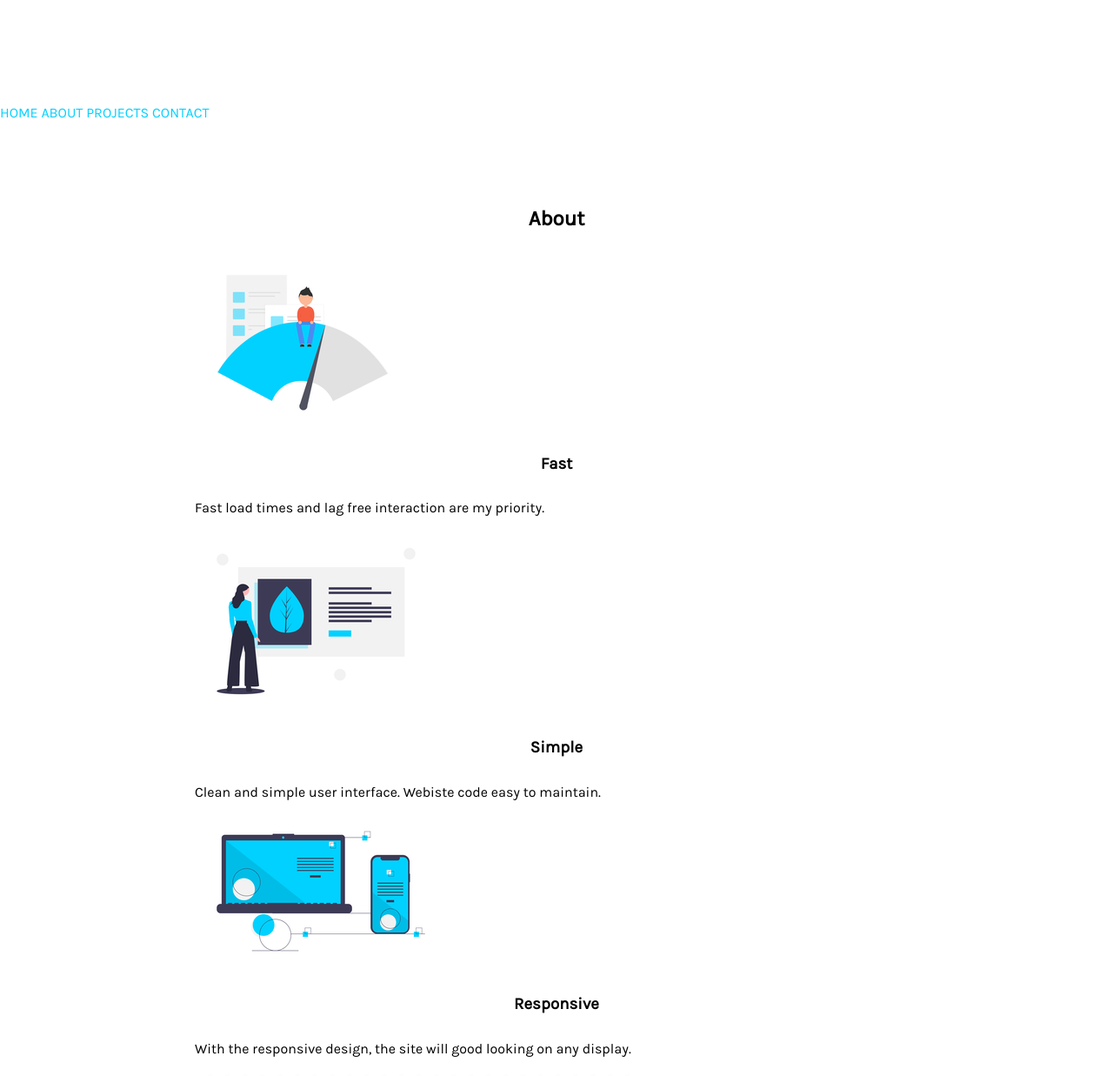
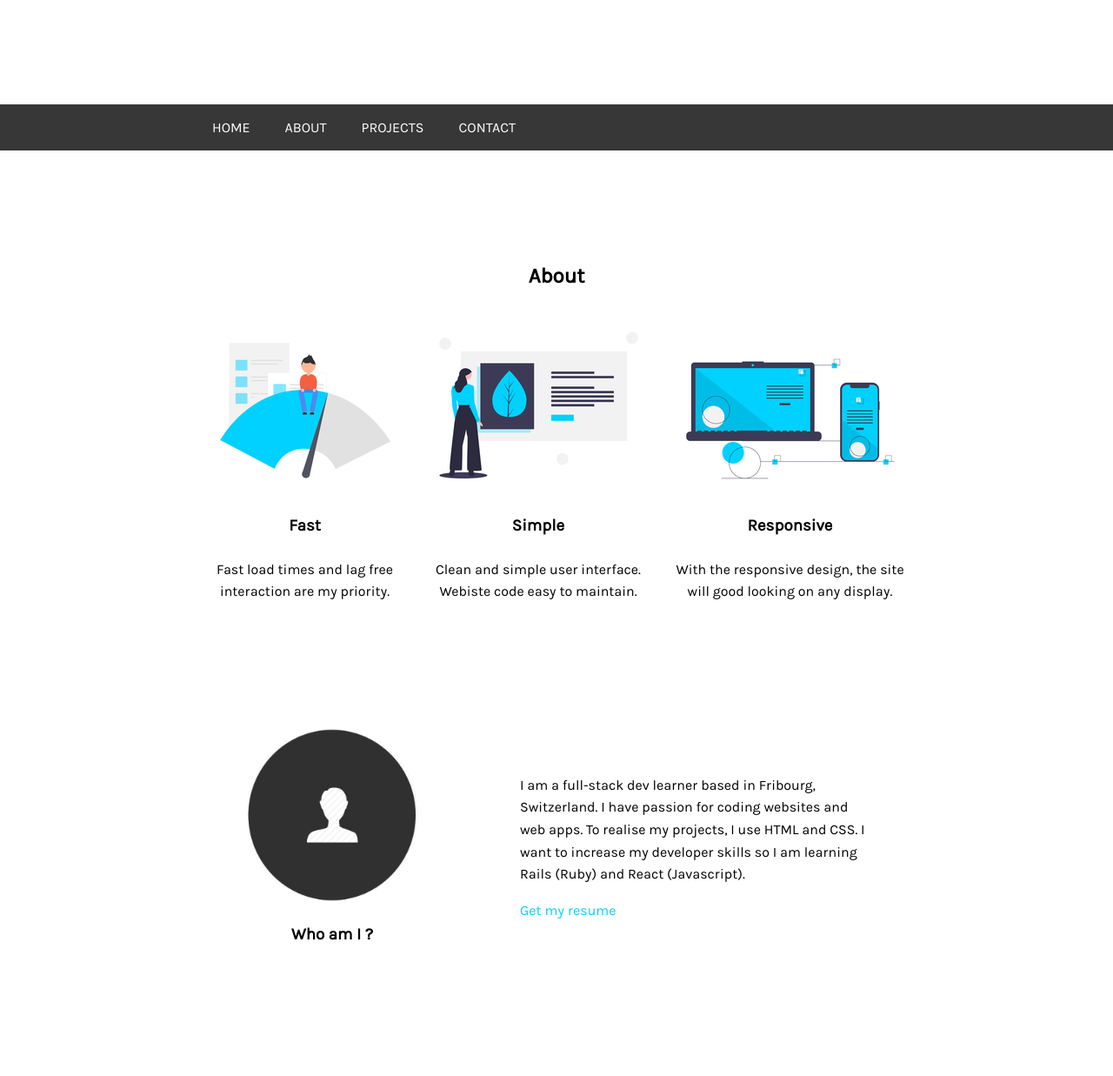
Before and after one commit to hausmanne/portfolio, a website: page index.html in a window 1280 px wide. Shown: the part 680-1917 px from the top of the page at 87% size. Drawn offline with Linux system fonts and the light colour scheme; files whose address does not match are found by name.

Commit message:
Sass presentation and project parts done

```diff
--- /dev/null
+++ b/assets/sass/layouts/_navbar.scss
@@ -0,0 +1,32 @@
+.navbar {
+    display: flex;
+    width: 100%;
+    height: 53px;
+    background-color: $primary-color;
+    z-index: 3;
+    &__links {
+        display: flex;
+        max-width: 65%;
+        width: 100%;
+        flex-direction: row;
+        margin: 0 auto;
+        a {
+            color: white;
+            font-weight: 100;
+            font-size: 1em;
+            display: flex;
+            align-items: center;
+            margin: 0px 20px;
+            transition: color 0.14s ease-out 0.14s;
+            &:hover {
+                color: $secondary-color;
+            }
+        }
+    }
+}
+.sticky {
+    position: fixed;
+    top: 0;
+    width: 100%;
+    z-index: 3;
+}
--- a/assets/sass/layouts/_section.scss
+++ b/assets/sass/layouts/_section.scss
@@ -9,10 +9,10 @@
             background-color: white;
         }
         &.s2 {
-            background-color: #F5F5F5;
+            background-color: $section-background;
         }
         &.s3 {
-            background-color: #373737;
+            background-color: $primary-color;
         }
     }
 }
--- a/assets/sass/main.scss
+++ b/assets/sass/main.scss
@@ -8,5 +8,6 @@
 @import "./layouts/section";
 @import "./layouts/global";
 @import "./layouts/form";
+@import "./layouts/navbar";
 
 @import "./pages/index";
--- a/assets/sass/pages/_index.scss
+++ b/assets/sass/pages/_index.scss
@@ -0,0 +1,77 @@
+.f1--color {
+    color: white;
+}
+/*
+  * About
+  */
+  #about {
+    padding-top: 6em;
+}
+.offer {
+    display: flex;
+    justify-content: space-around;
+    align-items: baseline;
+    &__quality {
+        display: flex;
+        justify-content: center;
+        flex-direction: column;
+        p {
+            text-align: center;
+        }
+        &--size {
+            width: 248px;
+        }
+        &--size2 {
+            width: 279px;
+        }
+        &--size3 {
+            width: 290px;
+        }
+    }
+}
+.presentation {
+    display: flex;
+    justify-content: space-around;
+    align-items: center;
+    margin-top: 8em;
+    &__img {
+        display: flex;
+        flex-direction: column;
+        justify-content: center;
+        img {
+            width: 200px;
+            height: 200px;
+            border-radius: 50%;
+        }
+    }
+    &__write {
+        max-width: 400px;
+    }
+}
+/*
+* Projects
+*/
+.projects {
+    display: flex;
+    justify-content: center;
+    &__project {
+        width: 350px;
+        height: 350px;
+        background-position: center center;
+        background-repeat: no-repeat;
+        background-size: cover;
+        display: flex;
+        justify-content: center;
+        align-items: center;
+        margin: 5px;
+        --waykup {
+            background-image: url("../images/waykup.PNG");
+        }
+        --rooter {
+            background-image: url("../images/rooter.jpg");
+        }
+        --chater {
+            background-image: url("../images/thechater.jpg");
+        }
+    }
+}
--- a/assets/sass/utils/_var.scss
+++ b/assets/sass/utils/_var.scss
@@ -0,0 +1,3 @@
+$primary-color: #373737;
+$secondary-color: #06D0FF;
+$section-background: #F5F5F5;
--- a/index.html
+++ b/index.html
@@ -30,7 +30,7 @@
       </div>
     </section>
 
-    <nav id="navbar">
+    <nav class="navbar">
       <div class="navbar__links">
         <a href="#home">HOME</a>
         <a href="#about">ABOUT</a>
@@ -84,9 +84,9 @@
       <div class="container">
         <h2>Projects</h2>
         <div class="projects">
-            <a href="http://waykup.ch/" target="_blank"><div class="projects__project project--waykup"></div></a>
-            <!--<a href="http://therooter.ch/" target="_blank"><div class="projects__project project--rooter"></div></a>
-            <a href="http://thechater.ch/" target="_blank"><div class="projects__project project--chater"></div></a>-->
+            <a href="http://waykup.ch/" target="_blank"><div class="projects__project --waykup"></div></a>
+            <!--<a href="http://therooter.ch/" target="_blank"><div class="projects__project --rooter"></div></a>
+            <a href="http://thechater.ch/" target="_blank"><div class="projects__project --chater"></div></a>-->
         </div>
       </div>
     </section>
@@ -126,7 +126,7 @@
     <script>
       window.onscroll = function() {myFunction()};
 
-      var navbar = document.getElementById("navbar");
+      var navbar = document.getElementsByClassName("navbar");
         var sticky = navbar.offsetTop;
 
       function myFunction() {
```
Also changed, not shown: css/newAplication.css, 1 other file.
